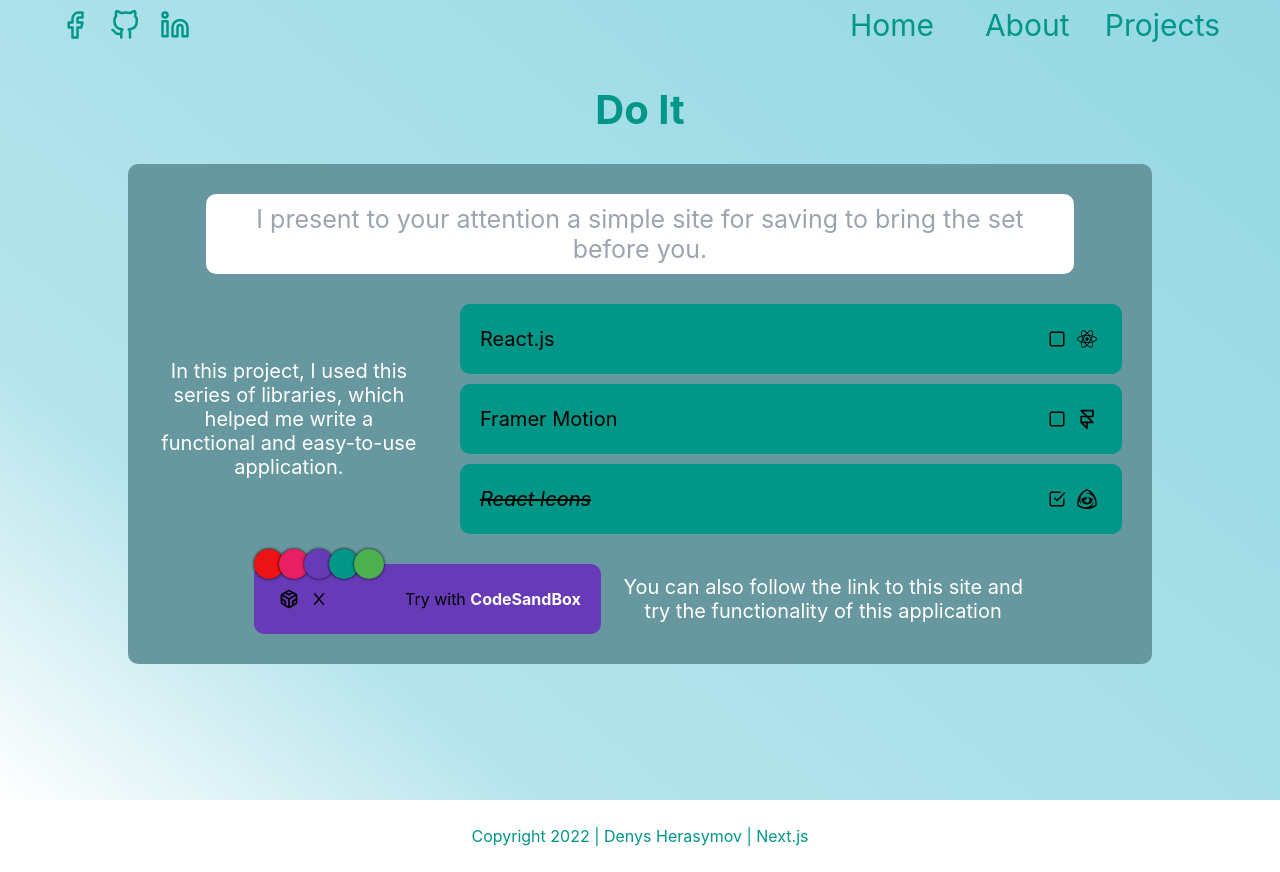
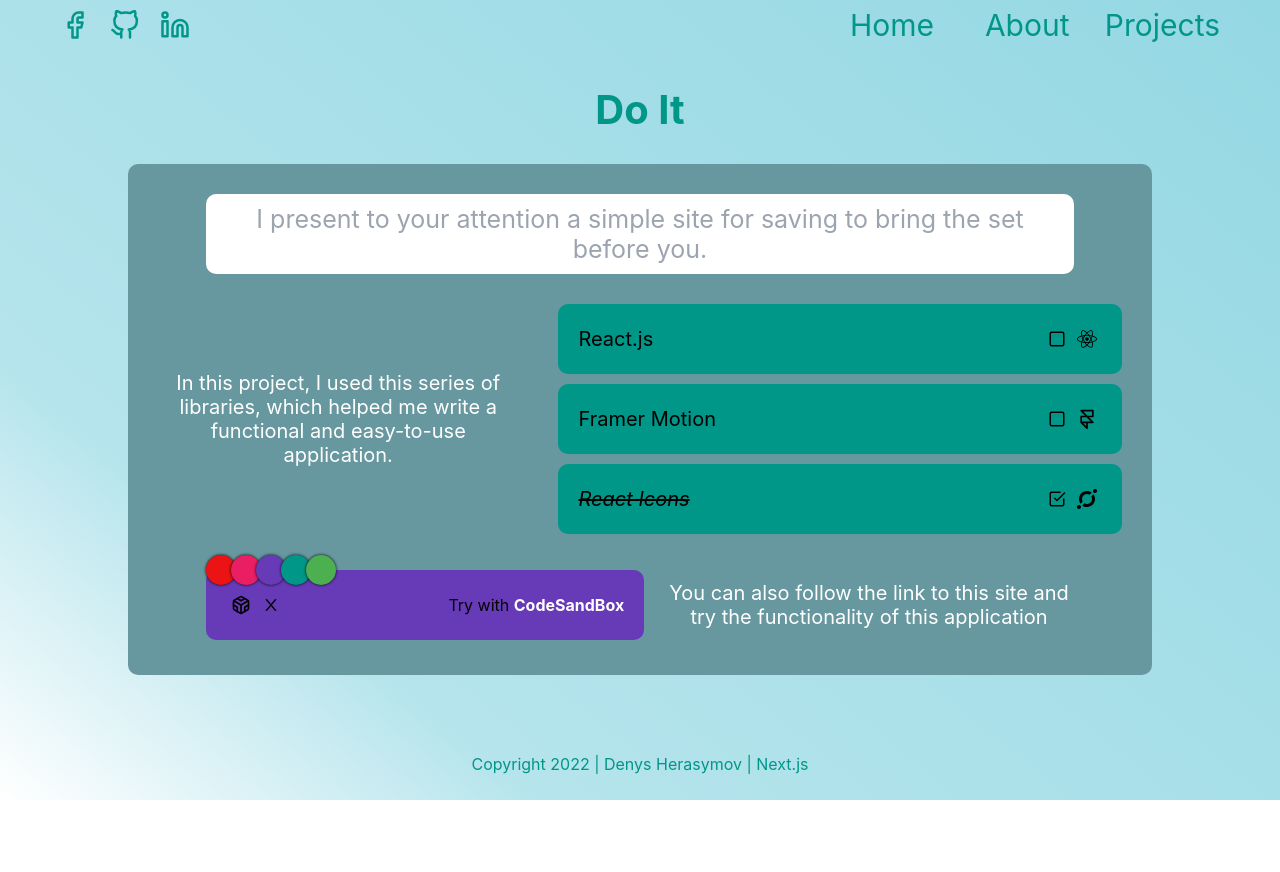
Before and after one commit to Denso10911/Portfolio, a Next.js app: page /projects/DoIt in a window 1280 px wide. After the commit the page ends 800 px from the top, so only its background shows below. Built offline with nearby package versions, Linux system fonts and the light colour scheme.

Commit message:
Working with DoIt page animation

```diff
--- a/components/DoIt/LinksItem.js
+++ b/components/DoIt/LinksItem.js
@@ -1,11 +1,80 @@
 import styled from "styled-components";
 import { useState } from "react";
 import Link from "next/link";
+import { FiCodesandbox } from "@react-icons/all-files/fi/FiCodesandbox";
+import { BiColorFill } from "@react-icons/all-files/bi/BiColorFill";
+import { AiOutlineClose } from "@react-icons/all-files/ai/AiOutlineClose";
+import { AnimatePresence, motion } from "framer-motion";
+import { useEffect } from "react";
 
-import { FiCodesandbox } from "react-icons/fi";
-import { BiColorFill } from "react-icons/bi";
-import { AiOutlineClose } from "react-icons/ai";
+const containerVariants = {
+  hidden: {
+    x: -200,
+    opacity: 0,
+  },
+  visible: {
+    x: 0,
+    opacity: 1,
+    transition: {
+      delay: 1.3,
+    },
+  },
+  exit: {
+    x: -200,
+    opacity: 0,
+    transition: {
+      delay: 0.4,
+    },
+  },
+};
 
+const colorsVariants = {
+  hidden: {},
+  visible: {
+    transition: {
+      delayChildren: 1.4,
+      staggerChildren: 0.1,
+    },
+  },
+  exit: {
+    transition: {
+      staggerChildren: 0.1,
+      staggerDirection: -1,
+      when: "afterChildren",
+    },
+  },
+};
+
+const colorVariants = {
+  hidden: {
+    x: -200,
+    opacity: 0,
+  },
+  visible: {
+    x: 0,
+    opacity: 1,
+  },
+  exit: {
+    x: -200,
+    opacity: 0,
+  },
+};
+
+const onlyColorsVariants = {
+  hidden: {},
+  visible: {
+    transition: {
+      staggerChildren: 0.1,
+    },
+  },
+  exit: {
+    transition: {
+      staggerChildren: 0.1,
+      staggerDirection: -1,
+      when: "afterChildren",
+    },
+  },
+};
 export default function LinksItem() {
   let [editMode, setEditMode] = useState(true);
   let [linkColor, setLinkColor] = useState("rgb(103, 58, 183)");
@@ -16,23 +85,40 @@
     "rgb(0, 150, 136)",
     "rgb(76, 175, 80)",
   ];
+  /* <------------------> use it for swich off delayChildren in colorsVariants*/
+  let [firstColorsAnime, setFirstColorsAnime] = useState(true);
+  useEffect(() => {
+    setFirstColorsAnime(false);
+  }, []);
+  /* <------------------>*/
+
   return (
-    <Container color={linkColor}>
+    <Container
+      color={linkColor}
+      variants={containerVariants}
+      initial='hidden'
+      animate='visible'
+      exit='exit'
+    >
       <Icons>
         <Icon>
           <FiCodesandbox />
         </Icon>
         <IconColor>
           {!editMode && (
-            <button
+            <motion.button
               onClick={() => {
                 setEditMode(!editMode);
               }}
               className='links__btn'
+              initial={{ opacity: 0, display: "none" }}
+              animate={{ opacity: 1, display: "flex" }}
+              transition={{ delay: 0.9 }}
             >
               <BiColorFill />
-            </button>
+            </motion.button>
           )}
+          <AnimatePresence exitBeforeEnter>
             {editMode && (
               <>
                 <button
@@ -43,10 +129,19 @@
                 >
                   <AiOutlineClose />
                 </button>
-              <div className='todoPriority__container'>
+
+                <motion.div
+                  className='todoPriority__container'
+                  variants={
+                    firstColorsAnime ? colorsVariants : onlyColorsVariants
+                  }
+                  initial='hidden'
+                  animate='visible'
+                  exit='exit'
+                >
                   {colors.map((e, index) => {
                     return (
-                    <span
+                      <motion.span
                         onClick={() => {
                           setLinkColor(e);
                           setEditMode(false);
@@ -54,12 +149,14 @@
                         className='link__colors'
                         key={index}
                         style={{ backgroundColor: `${e}` }}
-                    ></span>
+                        variants={colorVariants}
+                      ></motion.span>
                     );
                   })}
-              </div>
+                </motion.div>
               </>
             )}
+          </AnimatePresence>
         </IconColor>
       </Icons>
       <Btn>
@@ -104,6 +201,7 @@
   }
   .todoPriority__container > span {
     width: 30px;
+    display: block;
     height: 30px;
     box-shadow: 0 0 3px black;
     border-radius: 50%;
@@ -152,7 +250,7 @@
   display: flex;
 `;
 
-const Container = styled.div`
+const Container = styled(motion.div)`
   display: flex;
   align-items: center;
   justify-content: space-between;
@@ -161,5 +259,5 @@
   padding: 20px;
   box-sizing: border-box;
   position: relative;
-  width: 80%;
+  width: 90%;
 `;
--- a/components/DoIt/ModulesList.js
+++ b/components/DoIt/ModulesList.js
@@ -1,16 +1,41 @@
 import styled from "styled-components";
 import { useState } from "react";
+import { FiCheckSquare } from "@react-icons/all-files/fi/FiCheckSquare";
+import { FiSquare } from "@react-icons/all-files/fi/FiSquare";
+import { FaReact } from "@react-icons/all-files/fa/FaReact";
+import { FiFramer } from "@react-icons/all-files/fi/FiFramer";
+import { SiIcon } from "@react-icons/all-files/si/SiIcon";
+import { motion } from "framer-motion";
 
-import { FiCheckSquare, FiSquare } from "react-icons/fi";
-import { FaReact } from "react-icons/fa";
-import { FiFramer } from "react-icons/fi";
-import { SiIconfinder } from "react-icons/si";
+const containerVariants = {
+  hidden: {},
+  visible: {
+    transition: {
+      staggerChildren: 0.2,
+      delayChildren: 0.8,
+    },
+  },
+  exit: {
+    transition: {
+      staggerChildren: 0.2,
+      staggerDirection: -1,
+      delayChildren: 0.2,
+      when: "afterChildren",
+    },
+  },
+};
+
+const childrenVariants = {
+  hidden: { opacity: 0, x: 200 },
+  visible: { opacity: 1, x: 0 },
+  exit: { opacity: 0, x: 200 },
+};
 
 export default function ModulesList() {
   const [modules, setModules] = useState([
     { name: "React.js", icon: <FaReact />, done: false },
     { name: "Framer Motion", icon: <FiFramer />, done: false },
-    { name: "React Icons", icon: <SiIconfinder />, done: true },
+    { name: "React Icons", icon: <SiIcon />, done: true },
   ]);
   const onTaskDone = (name) => {
     setModules((prev) =>
@@ -20,10 +45,15 @@
     );
   };
   return (
-    <List>
+    <List
+      variants={containerVariants}
+      initial='hidden'
+      animate='visible'
+      exit='exit'
+    >
       {modules.map((item, index) => {
         return (
-          <Item key={index}>
+          <Item key={index} variants={childrenVariants}>
             <Title done={item.done}>{item.name}</Title>
             <Icons>
               {item.done && (
@@ -92,7 +122,7 @@
   font-style: ${(props) => (props.done ? "italic" : "normal")};
 `;
 
-const Item = styled.li`
+const Item = styled(motion.li)`
   display: flex;
   align-items: center;
   justify-content: space-between;
@@ -103,8 +133,8 @@
   position: relative;
 `;
 
-const List = styled.ul`
-  width: 80%;
+const List = styled(motion.ul)`
+  width: 170%;
   margin: 0 auto;
   display: flex;
   gap: 10px;
--- a/components/Footer.js
+++ b/components/Footer.js
@@ -26,6 +26,8 @@
 const mainColor = "rgb(60, 1, 107)";
 
 const FooterBlock = styled(motion.footer)`
+  position: absolute;
+  bottom: 0;
   display: flex;
   justify-content: center;
   align-items: center;
--- a/pages/about.js
+++ b/pages/about.js
@@ -57,6 +57,7 @@
 }
 
 const Wrapper = styled(motion.main)`
+  min-height: 100vh;
   display: flex;
   align-items: center;
   flex-direction: column;
--- a/pages/index.js
+++ b/pages/index.js
@@ -78,7 +78,7 @@
 }
 
 const Wrapper = styled(motion.main)`
-  height: calc(100vh - 65px);
+  min-height: 100vh;
   display: flex;
   align-items: center;
   flex-direction: column;
--- a/pages/projects/DoIt.js
+++ b/pages/projects/DoIt.js
@@ -1,8 +1,51 @@
 import styled from "styled-components";
 import Head from "next/head";
+import { motion } from "framer-motion";
 
 import ModulesList from "../../components/DoIt/ModulesList";
 import LinksItem from "../../components/DoIt/LinksItem";
+
+const containerVariants = {
+  hidden: {},
+  visible: {
+    transition: {
+      staggerChildren: 0.2,
+    },
+  },
+  exit: {
+    transition: {
+      staggerChildren: 0.8,
+      staggerDirection: -1,
+      when: "afterChildren",
+    },
+  },
+};
+
+const childrenVariants = {
+  hidden: { opacity: 0 },
+  visible: {
+    opacity: 1,
+    transition: {
+      delayChildren: 0.4,
+      staggerChildren: 0.2,
+    },
+  },
+  exit: {
+    opacity: 0,
+    transition: {
+      delayChildren: 0.4,
+      staggerChildren: 0.2,
+      staggerDirection: -1,
+      when: "afterChildren",
+    },
+  },
+};
+
+const titleVariants = {
+  hidden: { opacity: 0 },
+  visible: { opacity: 1 },
+  exit: { opacity: 0 },
+};
 
 export default function DoIt() {
   return (
@@ -10,26 +53,31 @@
       <Head>
         <title>Do It | Next JS</title>
       </Head>
-      <Wrapper>
-        <TitleAbout>Do It</TitleAbout>
-        <Container>
-          <Description>
+      <Wrapper
+        variants={containerVariants}
+        initial='hidden'
+        animate='visible'
+        exit='exit'
+      >
+        <TitleAbout variants={childrenVariants}>Do It</TitleAbout>
+        <Container variants={childrenVariants}>
+          <Description variants={titleVariants}>
             I present to your attention a simple site for saving to bring the
             set before you.
           </Description>
           <Modules>
-            <ModulesTitle>
+            <Titles variants={titleVariants}>
               In this project, I used this series of libraries, which helped me
               write a functional and easy-to-use application.
-            </ModulesTitle>
+            </Titles>
             <ModulesList />
           </Modules>
           <Links>
             <LinksItem />
-            <LinksTitle>
+            <Titles variants={titleVariants}>
               You can also follow the link to this site and try the
               functionality of this application
-            </LinksTitle>
+            </Titles>
           </Links>
         </Container>
       </Wrapper>
@@ -37,36 +85,30 @@
   );
 }
 
-const ModulesTitle = styled.h2`
-  color: white;
-  font-size: 20px;
-  font-weight: normal;
-  width: 30%;
-  display: flex;
-  align-items: center;
-`;
-
-const LinksTitle = styled.div`
+const Titles = styled(motion.h2)`
   color: white;
   font-size: 20px;
   font-weight: normal;
   display: flex;
   align-items: center;
+  width: auto;
 `;
 
-const Modules = styled.div`
+const Modules = styled(motion.div)`
   display: flex;
   margin-bottom: 30px;
+  width: 100%;
 `;
 
-const Links = styled.div`
+const Links = styled(motion.div)`
   display: flex;
   gap: 20px;
-  width: 80%;
+  width: 90%;
   justify-content: space-between;
+  align-items: center;
 `;
 
-const Description = styled.div`
+const Description = styled(motion.div)`
   display: flex;
   border-radius: 10px;
   padding: 10px;
@@ -80,7 +122,7 @@
   margin-bottom: 30px;
 `;
 
-const Container = styled.div`
+const Container = styled(motion.div)`
   display: flex;
   flex-direction: column;
   align-items: center;
@@ -96,7 +138,7 @@
   max-width: 1200px;
 `;
 
-const Wrapper = styled.main`
+const Wrapper = styled(motion.main)`
   height: 100vh;
   display: flex;
   align-items: center;
@@ -111,9 +153,10 @@
     rgba(255, 255, 255, 1) 100%
   );
   background-size: cover;
+  overflow-x: hidden;
 `;
 
-const TitleAbout = styled.h1`
+const TitleAbout = styled(motion.h1)`
   font-size: 40px;
   margin: 30px auto;
   color: #009688;
--- a/pages/projects/index.js
+++ b/pages/projects/index.js
@@ -148,7 +148,7 @@
 `;
 
 const Wrapper = styled(motion.main)`
-  height: calc(100vh - 75px);
+  min-height: 100vh;
   display: flex;
   align-items: center;
   flex-direction: column;
--- a/styles/globals.css
+++ b/styles/globals.css
@@ -6,6 +6,7 @@
     Ubuntu, Cantarell, Fira Sans, Droid Sans, Helvetica Neue, sans-serif;
   color: rgb(60, 1, 107);
   user-select: none;
+  position: relative;
 }
 
 /* Указываем box sizing */
```
Also changed, not shown: components/Header.js (+12 -11 lines). Lines whose indentation alone changed are shown as unchanged.
